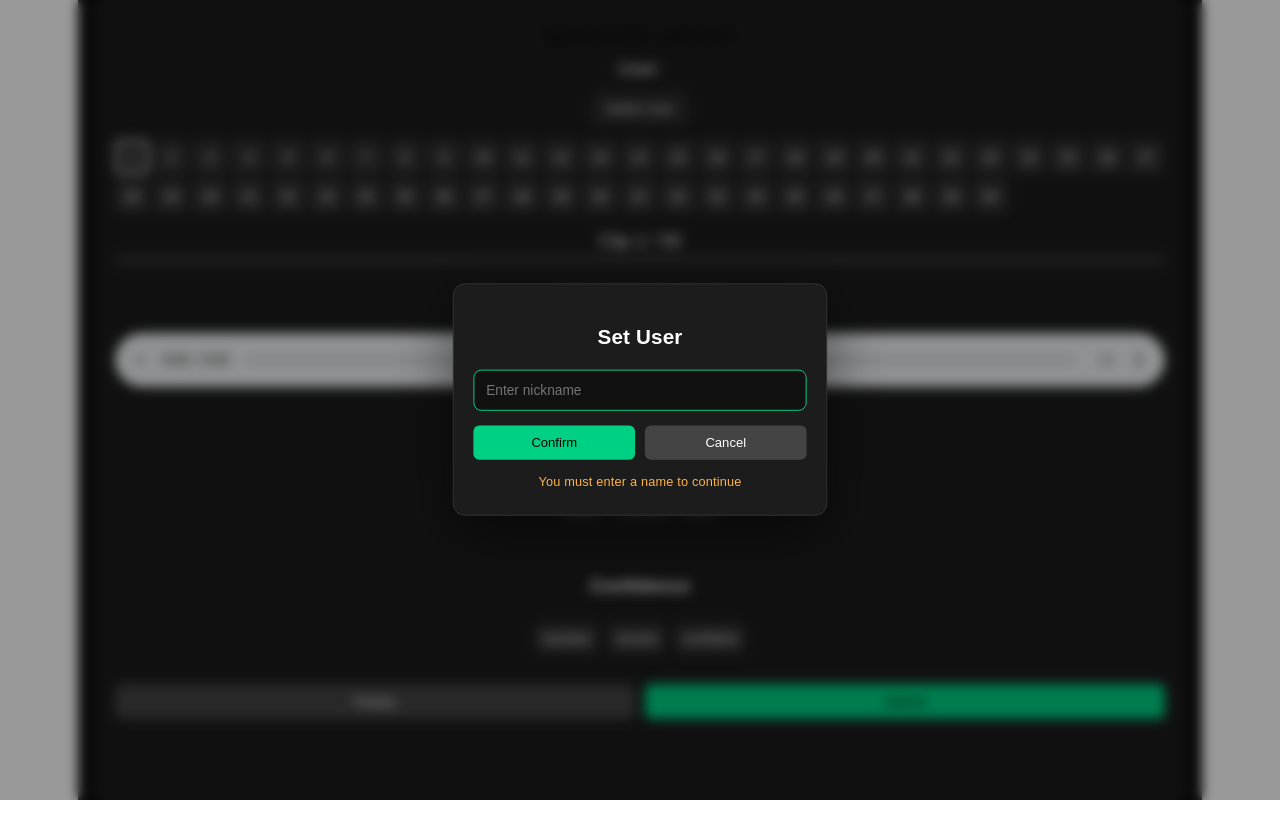
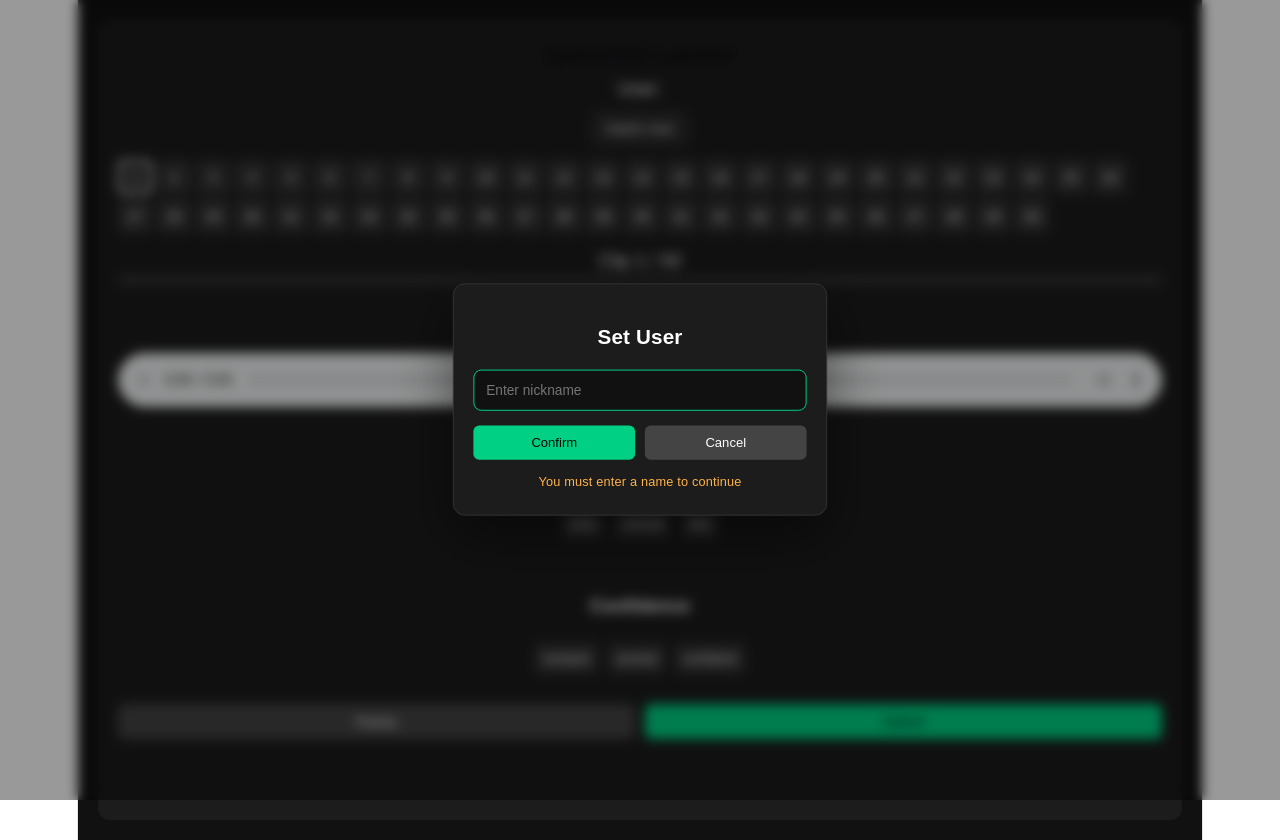
Before and after one commit to paulogabe1/speechiq-labeler, a React (Vite) app: page / in a window 1280 px wide. Before the commit the page ends 800 px from the top, so only its background shows below. Built offline with nearby package versions, Linux system fonts and the light colour scheme.

Commit message:
Update App.jsx

```diff
--- a/src/App.jsx
+++ b/src/App.jsx
@@ -379,11 +379,11 @@ const styles = {
     color: "white",
     display: "flex",
     justifyContent: "center",
-    padding: 0,
+    padding: 20,
     fontFamily: "Arial"
   },
   card: {
-    width: 1050,
+    //width: 850,
     background: "#1c1c1c",
     padding: 20,
     borderRadius: 12
```
